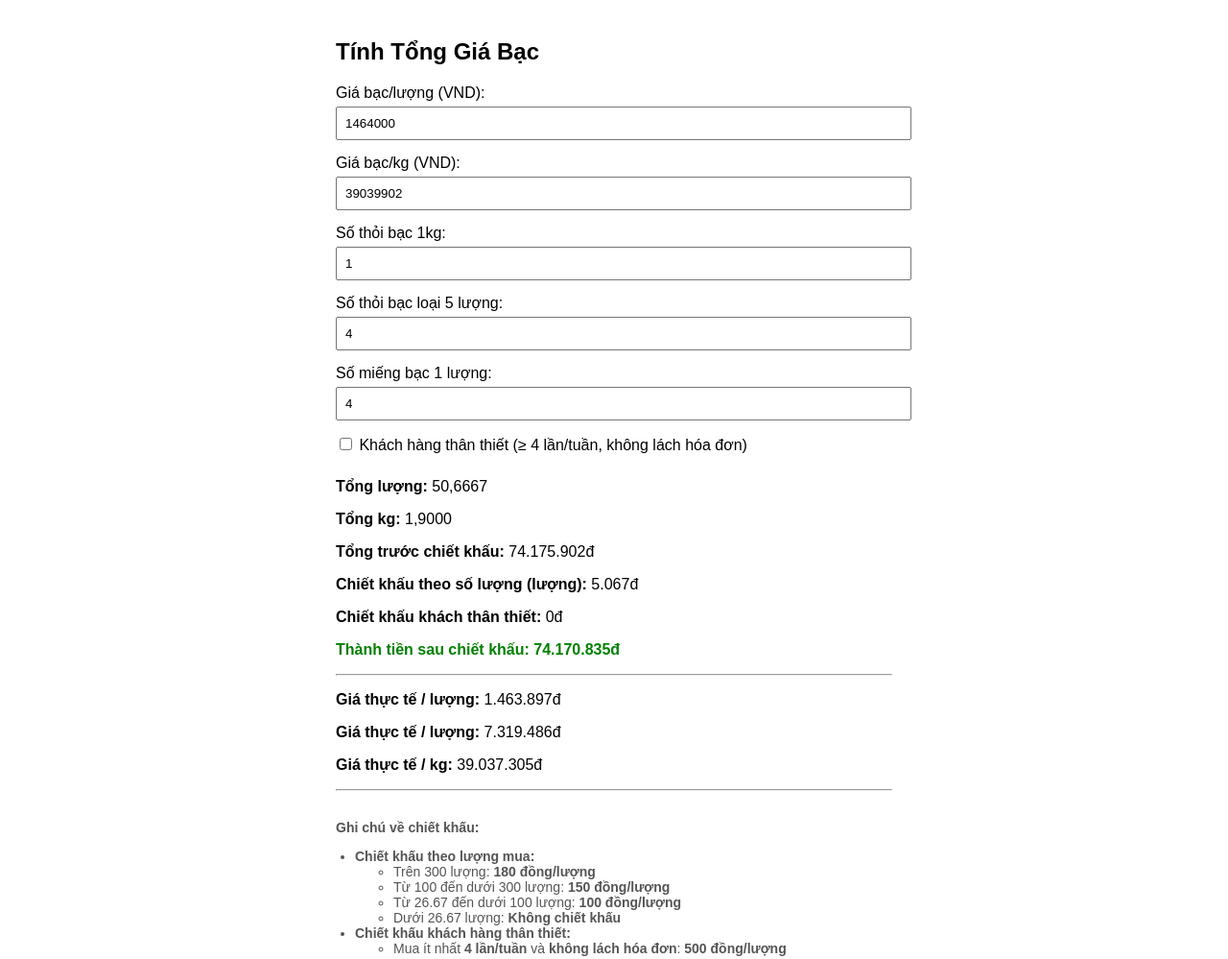
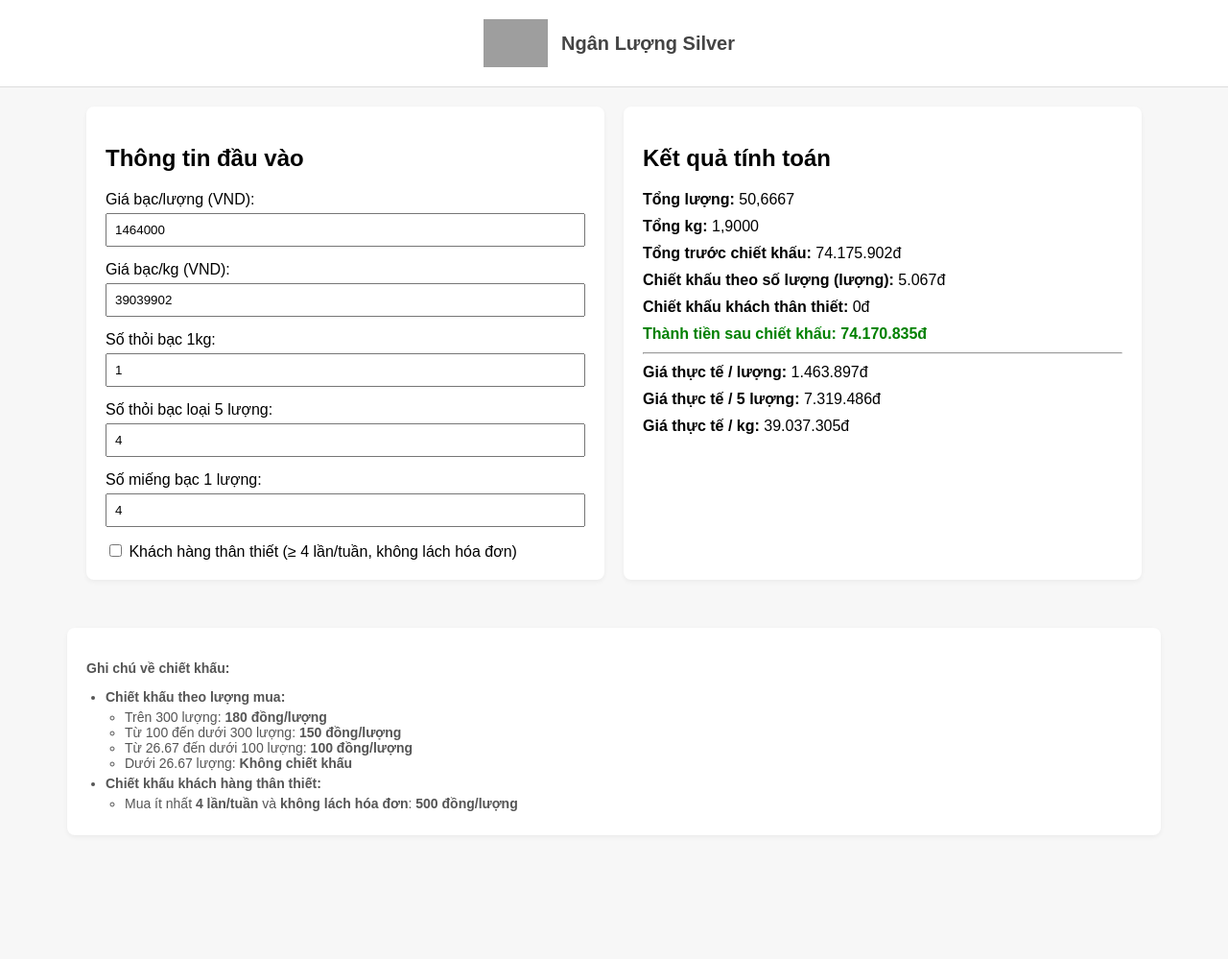
Before and after one commit to nganluongsilver/nl-calculate-order-tools, a plain HTML site: page index.html in a window 1280 px wide. Shown: the whole page at 96% size. After the commit the page ends 900 px from the top, so only its background shows below. Drawn offline with Linux system fonts and the light colour scheme; grey boxes are pictures that could not be loaded.

Commit message:
Update index.html

```diff
--- a/index.html
+++ b/index.html
@@ -2,18 +2,95 @@
 <html lang="vi">
 <head>
   <meta charset="UTF-8">
-  <title>Tính Tổng Giá Bạc</title>
+  <title>Tính Tổng Giá Bạc - Ngân Lượng Silver</title>
   <style>
-    body { font-family: Arial; padding: 20px; max-width: 580px; margin: auto; }
-    label { display: block; margin-top: 15px; }
-    input[type="number"] { width: 100%; padding: 8px; margin-top: 5px; }
-    #result { margin-top: 25px; font-size: 16px; }
+    body {
+      font-family: Arial, sans-serif;
+      margin: 0;
+      padding: 0;
+      background: #f7f7f7;
+    }
+    header {
+      background: #fff;
+      padding: 20px;
+      text-align: center;
+      border-bottom: 1px solid #ddd;
+    }
+    header img {
+      height: 50px;
+      vertical-align: middle;
+    }
+    header h1 {
+      display: inline-block;
+      font-size: 20px;
+      margin: 0 10px;
+      color: #444;
+      vertical-align: middle;
+    }
+
+    .container {
+      display: flex;
+      flex-wrap: wrap;
+      max-width: 1100px;
+      margin: 0 auto;
+      padding: 20px;
+      gap: 20px;
+    }
+    .form, .result {
+      background: white;
+      padding: 20px;
+      border-radius: 8px;
+      flex: 1 1 45%;
+      min-width: 300px;
+      box-shadow: 0 2px 5px rgba(0,0,0,0.05);
+    }
+    label {
+      display: block;
+      margin-top: 15px;
+      font-weight: 500;
+    }
+    input[type="number"] {
+      width: 100%;
+      padding: 8px;
+      margin-top: 5px;
+      box-sizing: border-box;
+    }
+    #result p {
+      margin: 10px 0;
+    }
     .bold { font-weight: bold; }
+    .green { color: green; }
+
+    #notes {
+      max-width: 1100px;
+      margin: 30px auto;
+      font-size: 14px;
+      color: #555;
+      background: #fff;
+      padding: 20px;
+      border-radius: 8px;
+      box-shadow: 0 2px 5px rgba(0,0,0,0.05);
+    }
+
+    ul { padding-left: 20px; margin: 5px 0; }
+
+    @media (max-width: 768px) {
+      .container {
+        flex-direction: column;
+      }
+    }
   </style>
 </head>
 <body>
-  <h2>Tính Tổng Giá Bạc</h2>
 
+<header>
+  <img src="https://scontent.fdad3-6.fna.fbcdn.net/v/t39.30808-6/523127104_2271367873304216_2035198547111528260_n.jpg?_nc_cat=110&ccb=1-7&_nc_sid=6ee11a&_nc_eui2=AeFaJGooY5V2F4mg26L5yCdAYweoouAqE3FjB6ii4CoTcRvvkgqgtNA-djf78ls8JolmX5JnFaNdVjPBkEXub22Z&_nc_ohc=gXKITumdt1kQ7kNvwHtCyv5&_nc_oc=AdnDYNxx8qaUuQ0z2IiSLAivkrWI-1u6Mi5dKUmS4nW7hXnlc8gmFC-8s5OOScx6gYOJDEcLbzLmne3QwmmRQk7C&_nc_zt=23&_nc_ht=scontent.fdad3-6.fna&_nc_gid=NlX6L9OOixSIjyvdH2t-CQ&oh=00_AfTv16qXT50eXrZ-GB5kAG2qK_iIeJ5rvUCYE0K2bPaxMg&oe=689097FA" alt="Ngân Lượng Silver Logo">
+  <h1>Ngân Lượng Silver</h1>
+</header>
+
+<div class="container">
+  <div class="form">
+    <h2>Thông tin đầu vào</h2>
     <label for="giaLuong">Giá bạc/lượng (VND):</label>
     <input type="number" id="giaLuong" value="1464000" min="0">
 
@@ -32,35 +109,39 @@
     <label>
       <input type="checkbox" id="thanhVien"> Khách hàng thân thiết (≥ 4 lần/tuần, không lách hóa đơn)
     </label>
+  </div>
 
-  <div id="result">
+  <div class="result" id="result">
+    <h2>Kết quả tính toán</h2>
     <p><span class="bold">Tổng lượng:</span> <span id="tongLuong">0</span></p>
     <p><span class="bold">Tổng kg:</span> <span id="tongKg">0</span></p>
     <p><span class="bold">Tổng trước chiết khấu:</span> <span id="tongTruoc">0</span>đ</p>
     <p><span class="bold">Chiết khấu theo số lượng (lượng):</span> <span id="chietKhauSoLuong">0</span>đ</p>
     <p><span class="bold">Chiết khấu khách thân thiết:</span> <span id="chietKhauThanhVien">0</span>đ</p>
-    <p class="bold" style="color:green;"><span>Thành tiền sau chiết khấu:</span> <span id="tongSau">0</span>đ</p>
+    <p class="bold green"><span>Thành tiền sau chiết khấu:</span> <span id="tongSau">0</span>đ</p>
     <hr>
     <p><span class="bold">Giá thực tế / lượng:</span> <span id="giaThucTeLuong">0</span>đ</p>
-    <p><span class="bold">Giá thực tế / lượng:</span> <span id="giaThucTe5Luong">0</span>đ</p>
+    <p><span class="bold">Giá thực tế / 5 lượng:</span> <span id="giaThucTe5Luong">0</span>đ</p>
     <p><span class="bold">Giá thực tế / kg:</span> <span id="giaThucTeKg">0</span>đ</p>
   </div>
+</div>
 
-  <hr>
-<div id="notes" style="margin-top: 30px; font-size: 14px; color: #555;">
+<div id="notes">
   <p class="bold">Ghi chú về chiết khấu:</p>
-  <ul style="padding-left: 20px;">
-    <li><b>Chiết khấu theo lượng mua:</b></li>
+  <ul>
+    <li><b>Chiết khấu theo lượng mua:</b>
       <ul>
         <li>Trên 300 lượng: <b>180 đồng/lượng</b></li>
         <li>Từ 100 đến dưới 300 lượng: <b>150 đồng/lượng</b></li>
         <li>Từ 26.67 đến dưới 100 lượng: <b>100 đồng/lượng</b></li>
         <li>Dưới 26.67 lượng: <b>Không chiết khấu</b></li>
       </ul>
-    <li><b>Chiết khấu khách hàng thân thiết:</b></li>
+    </li>
+    <li><b>Chiết khấu khách hàng thân thiết:</b>
       <ul>
         <li>Mua ít nhất <b>4 lần/tuần</b> và <b>không lách hóa đơn</b>: <b>500 đồng/lượng</b></li>
       </ul>
+    </li>
   </ul>
 </div>
 
@@ -121,5 +202,6 @@
 
   tinhTong(); // chạy khi tải trang
 </script>
+
 </body>
 </html>
```
Lines whose indentation alone changed are shown as unchanged.
